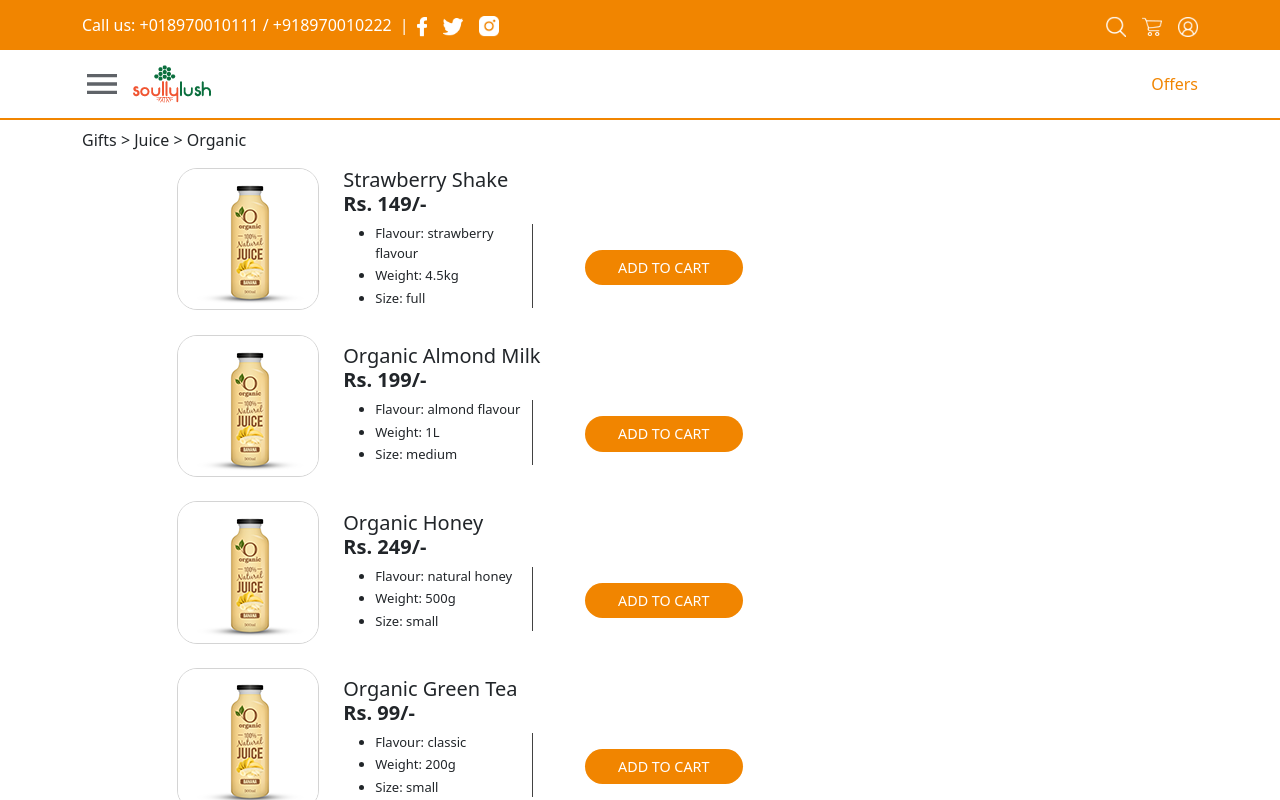
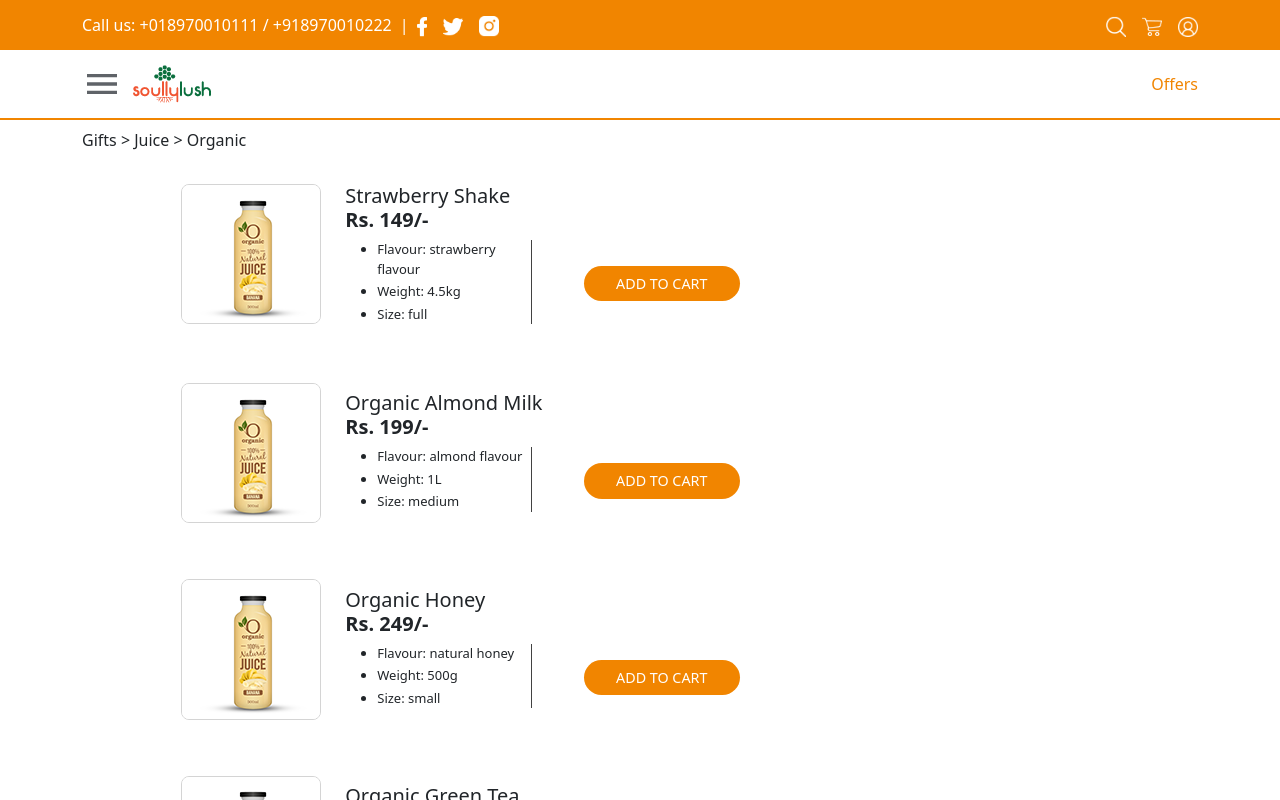
Before and after one commit to suhail-yazdan/shoppingcart-newUI02, a React (Create React App) app in the folder frontend/: page / in a window 1280 px wide. Shown: the top 800 px of the page. Built offline with nearby package versions, Linux system fonts and the light colour scheme.

Commit message:
card select is added

```diff
--- a/frontend/src/components/Card.jsx
+++ b/frontend/src/components/Card.jsx
@@ -4,11 +4,14 @@
 
 
 const Card = ({product}) => {
-    const [isProductSelected, setIsProductSelected] = useState(true)
+    const [isProductSelected, setIsProductSelected] = useState(false)
   return (
-    <div className='card-custom row mb-4 mt-2'>
+    <div
+        className={`card-custom row mb-4 mt-2 bg-info py-3 px-1 rounded-4 ${isProductSelected? "bg-secondary-subtle" : "bg-white"}`}
+        onClick={() => {setIsProductSelected(!isProductSelected)}}
+    >
         <div className='col-3'>
-            <div className='img-box d-flex align-items-center justify-content-center overflow-hidden'>
+            <div className='img-box d-flex align-items-center justify-content-center rounded-3 overflow-hidden'>
                 <img src="./images/banana.png" width="220" alt="banana oil" />
             </div>
         </div>
@@ -16,7 +19,7 @@
         {console.log(product)}
 
         <div className='col-9'>
-            <div className='d-flex flex-column left h-100 justify-content-center '>
+            <div className="d-flex flex-column left h-100 justify-content-center">
                 <h5 className='m-0 fw-light'>{product.name}</h5>
 
                 <h5 className='m-0'><strong>Rs. {product.price}/-</strong></h5>
@@ -34,28 +37,26 @@
                         <div className='col-4'>
                             <div className='counter d-flex flex-column justify-content-center h-100 ms-1'>
                                 {
-                                    isProductSelected &&
+                                    !isProductSelected &&
                                     <button className='btn-orange-pill px-4' onClick={() => {setIsProductSelected(!isProductSelected)}}>
                                         ADD TO CART
                                     </button>
                                 }
 
                                 {
-                                    !isProductSelected &&
+                                    isProductSelected &&
                                     (
                                         <>
                                             <div className='counter-qty d-flex align-items-center mx-auto'>
                                                 <button className='rm-btn me-2'>-</button>
-                                                <div className='item-qty'>00</div>
+                                                <div className='item-qty'>1</div>
                                                 <button className='ad-btn ms-2'>+</button>
                                             </div>
 
-                                            <button className='buy-now px-0 ' onClick={() => {setIsProductSelected(!isProductSelected)}}>Remove item</button>
+                                            <button className='buy-now px-0 ' onClick={() => {console.log("item is removed")}}>Remove item</button>
                                         </>
                                     )
                                 }
-
-
                             </div>
                         </div>
                     </div>
--- a/frontend/src/styles/cardStyles.css
+++ b/frontend/src/styles/cardStyles.css
@@ -1,12 +1,12 @@
 .card-custom{
     /* background-color: pink; */
     /* min-width: '700px'; */
+    cursor:pointer
 }
 
-.card-custom .img-box{
+.img-box{
     width: 100%;
     aspect-ratio: 1/1;
-    border-radius: 20px;
     border: 1px solid #d4d4d4;
     background-color: #ffffff;
 }
```
